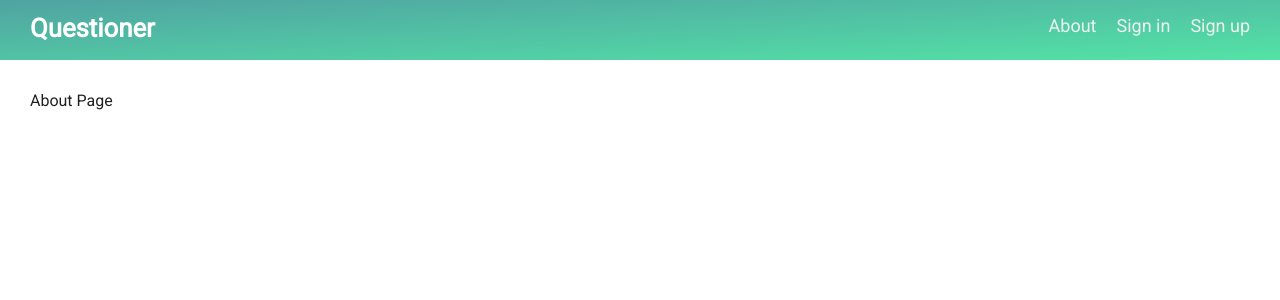
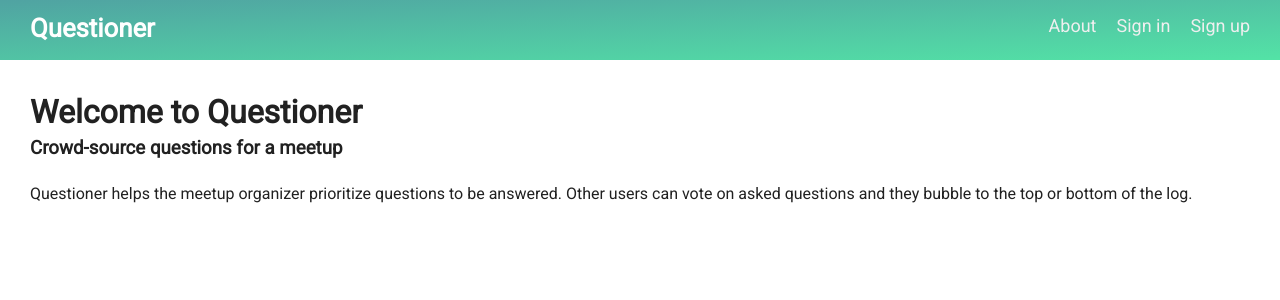
Before and after one commit to wangonya/questioner-react-demo, a React app: page /about in a window 1280 px wide. Shown: the top 300 px of the page. Built offline with nearby package versions, Linux system fonts and the light colour scheme.

Commit message:
add about info

```diff
--- a/src/About/About.js
+++ b/src/About/About.js
@@ -2,7 +2,18 @@ import React, { Component } from "react";
 
 class About extends Component {
   render() {
-    return <div>About Page</div>;
+    return (
+      <div>
+        <h1>Welcome to Questioner</h1>
+        <h3>Crowd-source questions for a meetup</h3>
+        <br />
+        <p>
+          Questioner helps the meetup organizer prioritize questions to be
+          answered. Other users can vote on asked questions and they bubble to
+          the top or bottom of the log.
+        </p>
+      </div>
+    );
   }
 }
 
```
